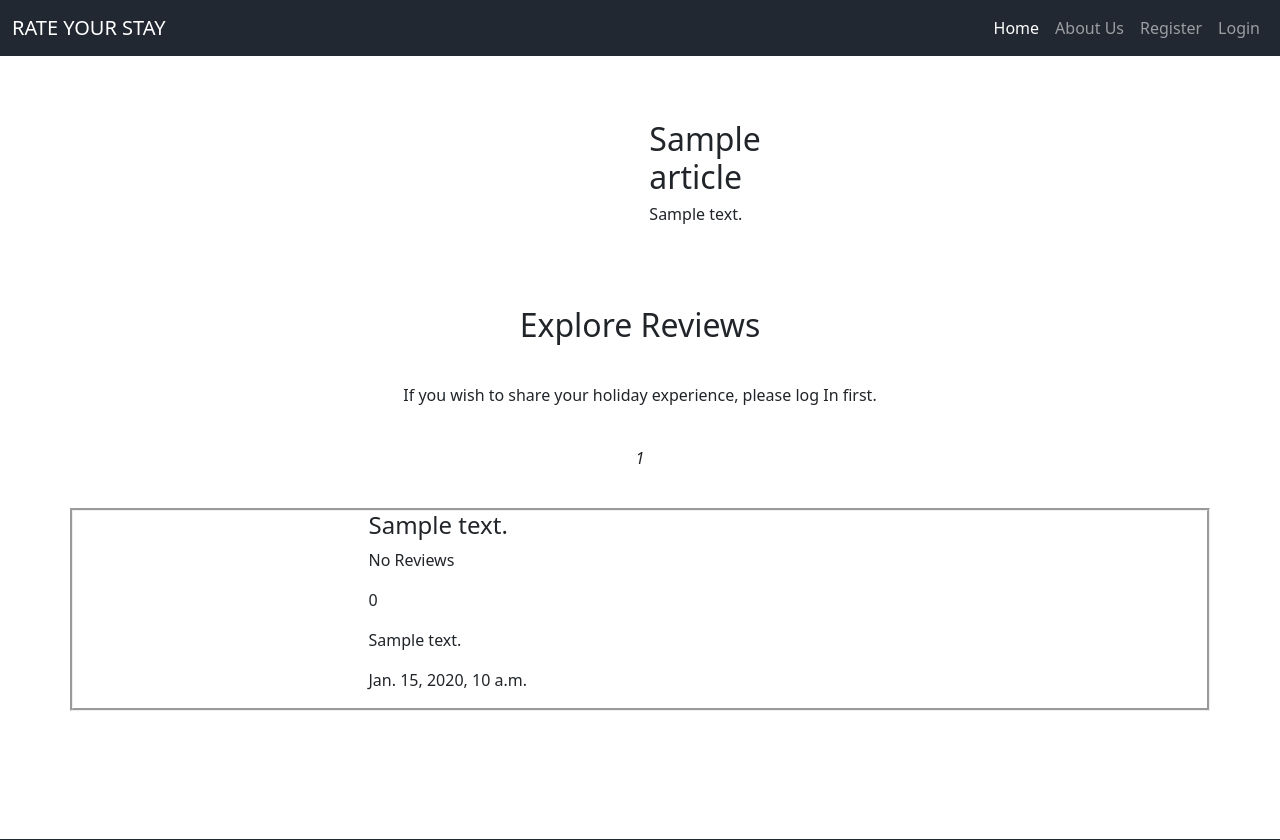
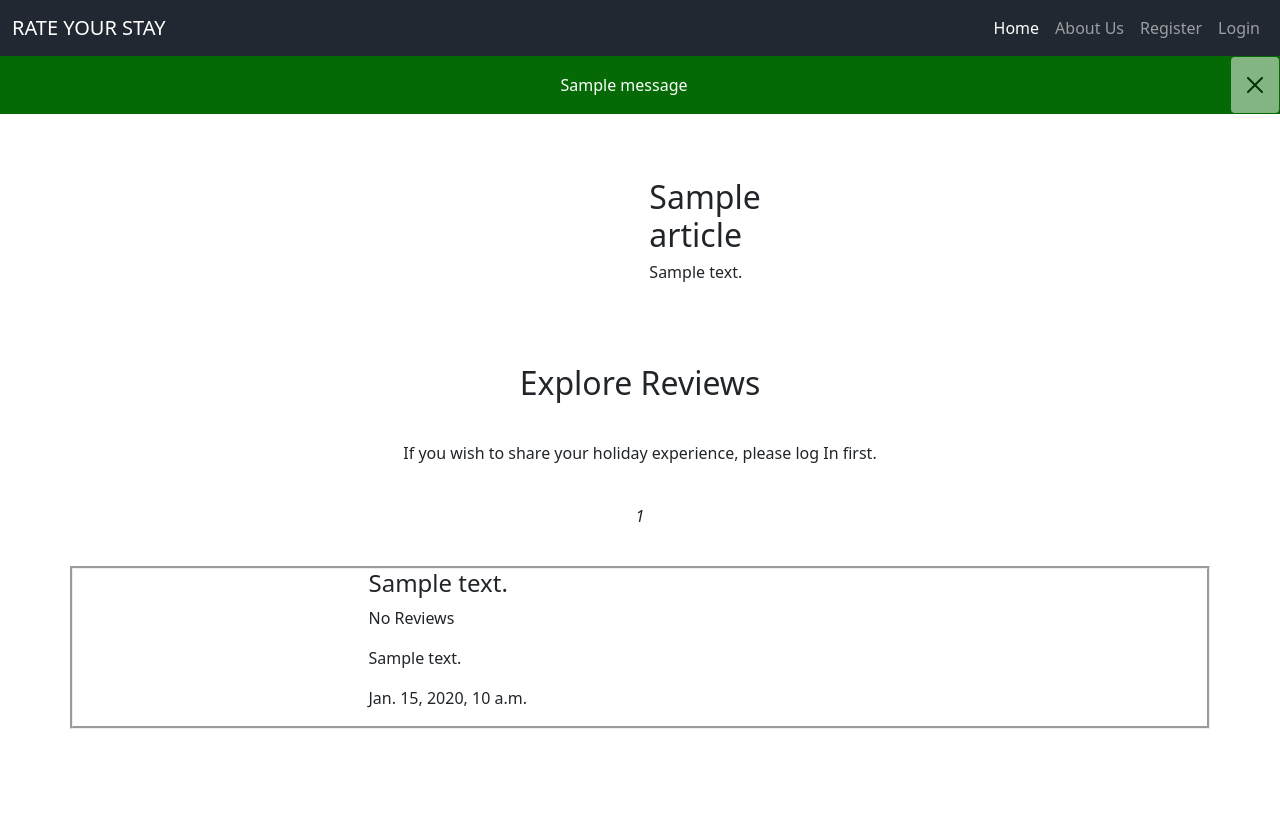
Before and after one commit to Chikayo-k/rate-your-stay, a Django app: a page that uses templates/base.html in a window 1280 px wide. Shown: the top 840 px of the page. Run offline with Django 4.2, Linux system fonts and the light colour scheme; tables that the repository leaves empty hold one stand-in row (values such as "Sample post"); one stand-in notice (Sample message) is shown; parts of the project's set-up code (start-up, migrations or seed data) failed here and were passed over; some libraries are stand-ins or nearby versions.

Commit message:
Add confimation message

```diff
--- a/home/templates/home/detail.html
+++ b/home/templates/home/detail.html
@@ -64,7 +64,6 @@
                     {% elif review.rate == 5 %}
                     <p>★★★★★</p>
                     {% endif %}
-                  <p>{{review.rate}}</p>
                   <p>{{review.comment_area}}</p>
                   <p>{{review.comment_date}}</p>
                 </div>
--- a/home/views.py
+++ b/home/views.py
@@ -1,5 +1,6 @@
 from django.shortcuts import render, get_object_or_404
 from django.views import generic
+from django.contrib import messages
 from .models import Article,Reviews
 from .forms import ReviewForm
 # import cloudinary.uploader
@@ -28,6 +29,10 @@ def detail(request, slug):
             review.article = detail
             # reviews.post_image = UploadedImage()
             review.save()
+            messages.add_message(
+                request, messages.SUCCESS,
+                'Comment submitted Thank you!!'
+            )
 
     review_form = ReviewForm()
 
--- a/settings/settings.py
+++ b/settings/settings.py
@@ -27,7 +27,7 @@ TEMPLATES_DIR = os.path.join(BASE_DIR, 'templates')
 SECRET_KEY = 'django-insecure-68iv+742*a1m03mml8xulao)$wa6%08pn2sgt@gas&)4!dibia'
 
 # SECURITY WARNING: don't run with debug turned on in production!
-DEBUG = False
+DEBUG = True
 
 ALLOWED_HOSTS = ['8000-chikayok-rateyourstay-k545ie50vak.ws-us114.gitpod.io','.herokuapp.com']
 
--- a/static/css/style.css
+++ b/static/css/style.css
@@ -56,6 +56,20 @@ body{
     color: white;
 }
 
+/* confirmantion message */
+.conf-box{
+    padding: 0;
+}
+
+.conf-message{
+    background-color: rgb(5, 106, 5);
+    color: white;
+    text-align: center;
+}
+
+.btn-close{
+  color: white;
+}
 
 /* Article section */
 #articles{
--- a/templates/base.html
+++ b/templates/base.html
@@ -68,6 +68,21 @@
   </div>
 </nav>
 
+<!-- displaying Django messages -->
+<div class="container-fluid conf-box">
+    <div class=" conf-message">
+      {% for message in messages %}
+      <div class="alert {{ message.tags }} alert-dismissible
+        fade show" id="msg" role="alert">
+        {{ message | safe }}
+        <button type="button" class="btn-close bg-white"
+          data-bs-dismiss="alert" aria-label="Close"></button>
+      </div>
+      {% endfor %}
+    </div>
+</div>
+
+
     </header>
 
 
```
